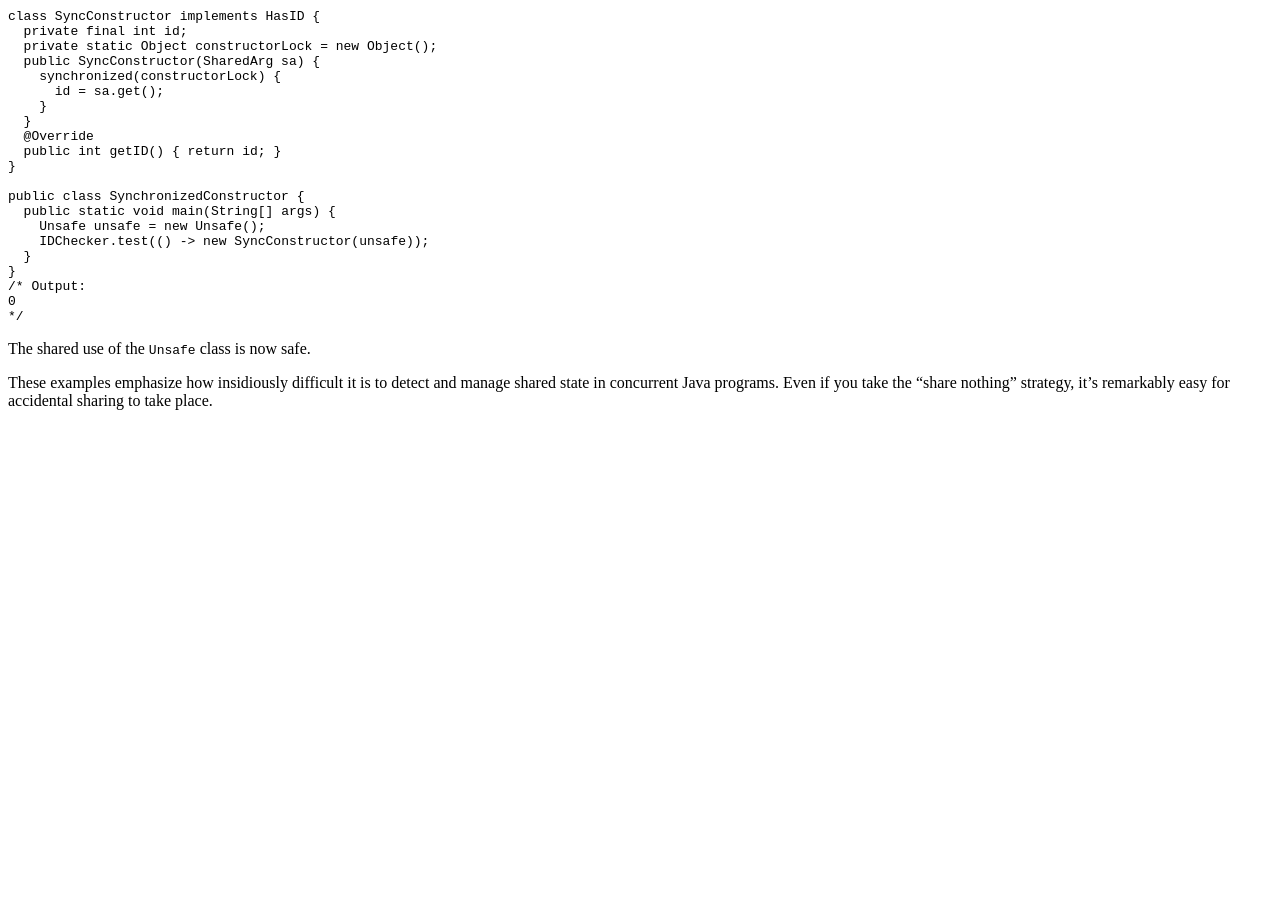
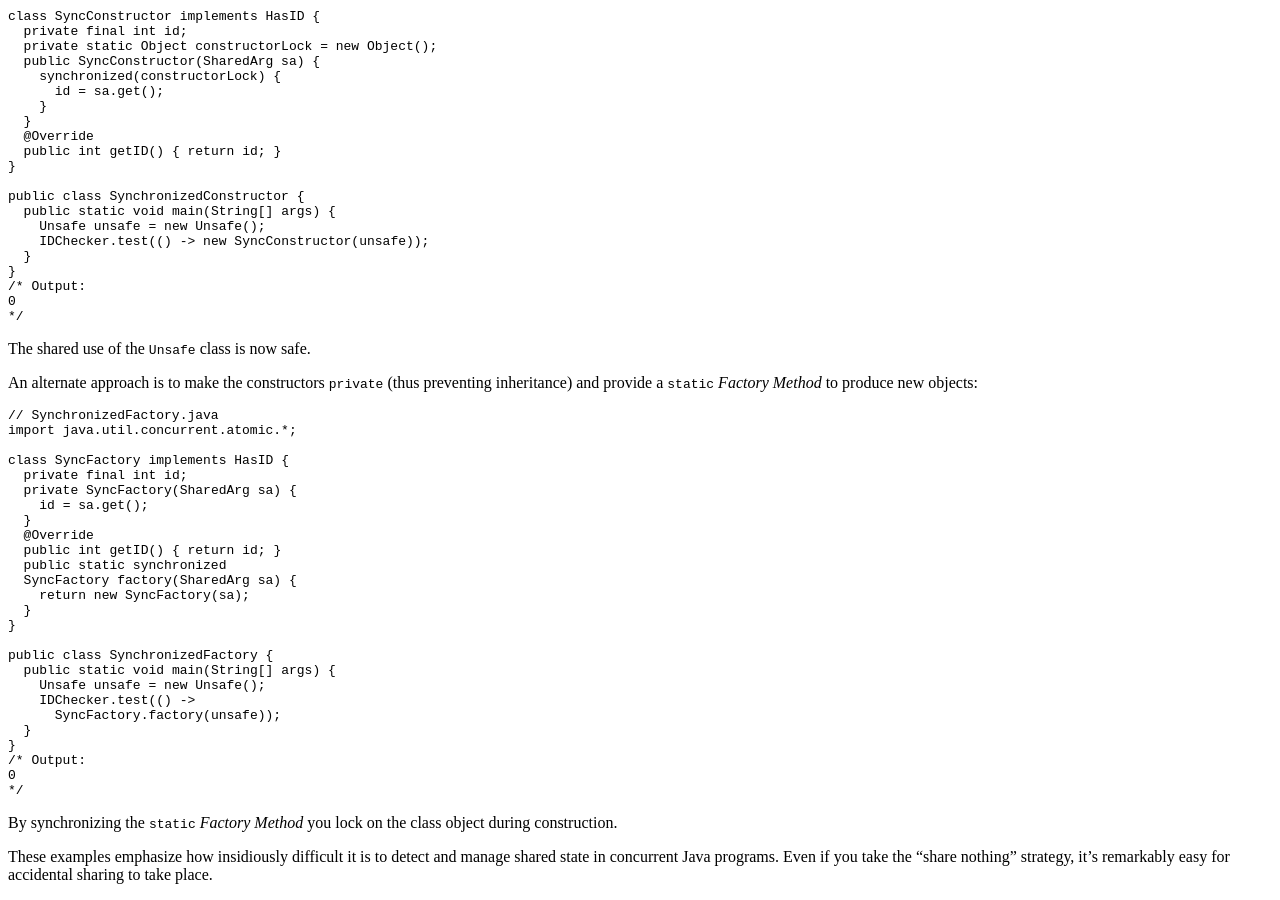
Before and after one commit to djaus2/BruceEckel.github.io, a Jekyll site: the page built from _posts/2017-01-13-constructors-are-not-thread-safe.md, in a window 1280 px wide and 900 px high, scrolled down 2894 px. Built offline with Jekyll 4.4.1, drawn with Linux system fonts in a browser that asks for light colours; comment, search, counter and statistics services are not loaded; before the commit the page ends 3320 px from its top, so only the background shows below that.

Commit message:
Added SynchronizedFactory.java

````diff
--- a/_posts/2017-01-13-constructors-are-not-thread-safe.md
+++ b/_posts/2017-01-13-constructors-are-not-thread-safe.md
@@ -221,6 +221,41 @@ public class SynchronizedConstructor {
 
 The shared use of the `Unsafe` class is now safe.
 
+An alternate approach is to make the constructors `private` (thus preventing
+inheritance) and provide a `static` *Factory Method* to produce new objects:
+
+```java
+// SynchronizedFactory.java
+import java.util.concurrent.atomic.*;
+
+class SyncFactory implements HasID {
+  private final int id;
+  private SyncFactory(SharedArg sa) {
+    id = sa.get();
+  }
+  @Override
+  public int getID() { return id; }
+  public static synchronized
+  SyncFactory factory(SharedArg sa) {
+    return new SyncFactory(sa);
+  }
+}
+
+public class SynchronizedFactory {
+  public static void main(String[] args) {
+    Unsafe unsafe = new Unsafe();
+    IDChecker.test(() ->
+      SyncFactory.factory(unsafe));
+  }
+}
+/* Output:
+0
+*/
+```
+
+By synchronizing the `static` *Factory Method* you lock on the class object
+during construction.
+
 These examples emphasize how insidiously difficult it is to detect and manage
 shared state in concurrent Java programs. Even if you take the "share nothing"
 strategy, it's remarkably easy for accidental sharing to take place.
````
